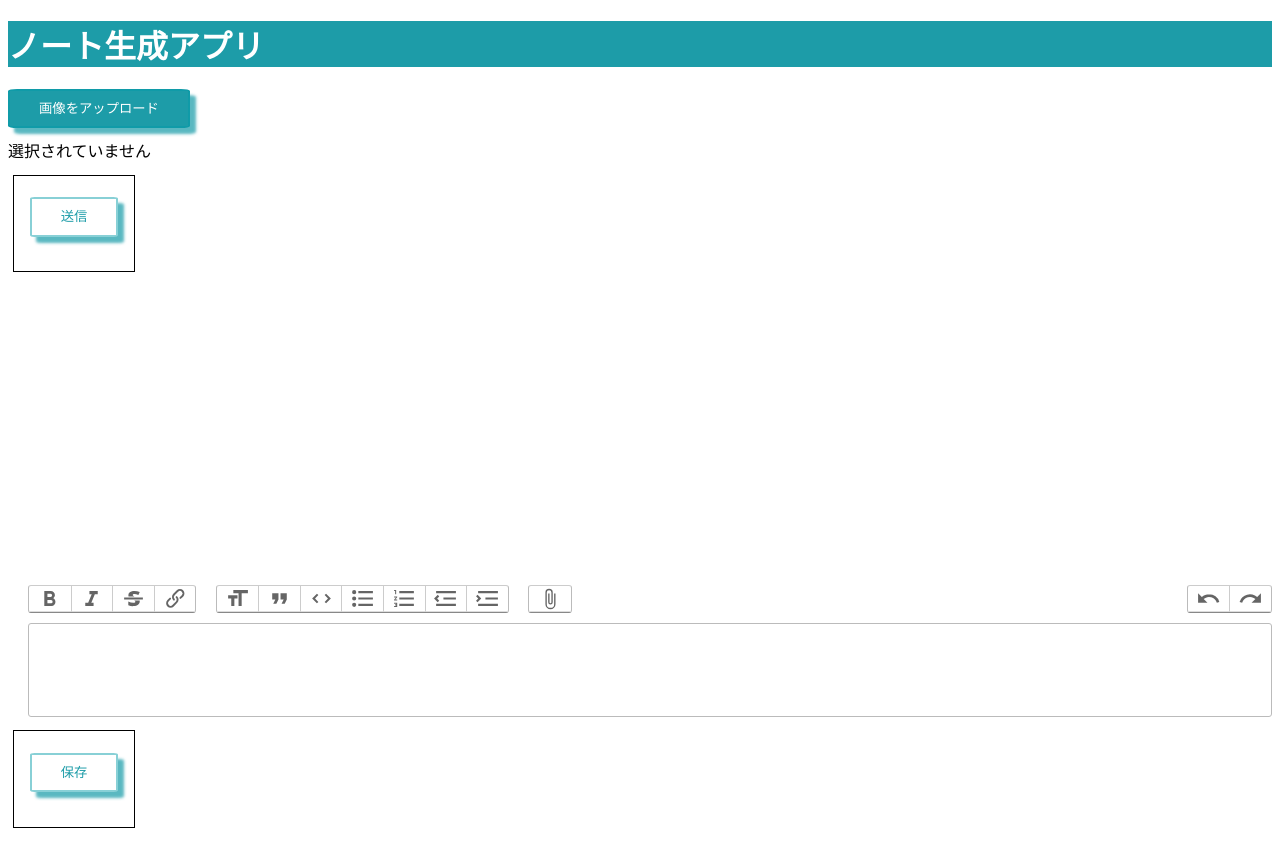
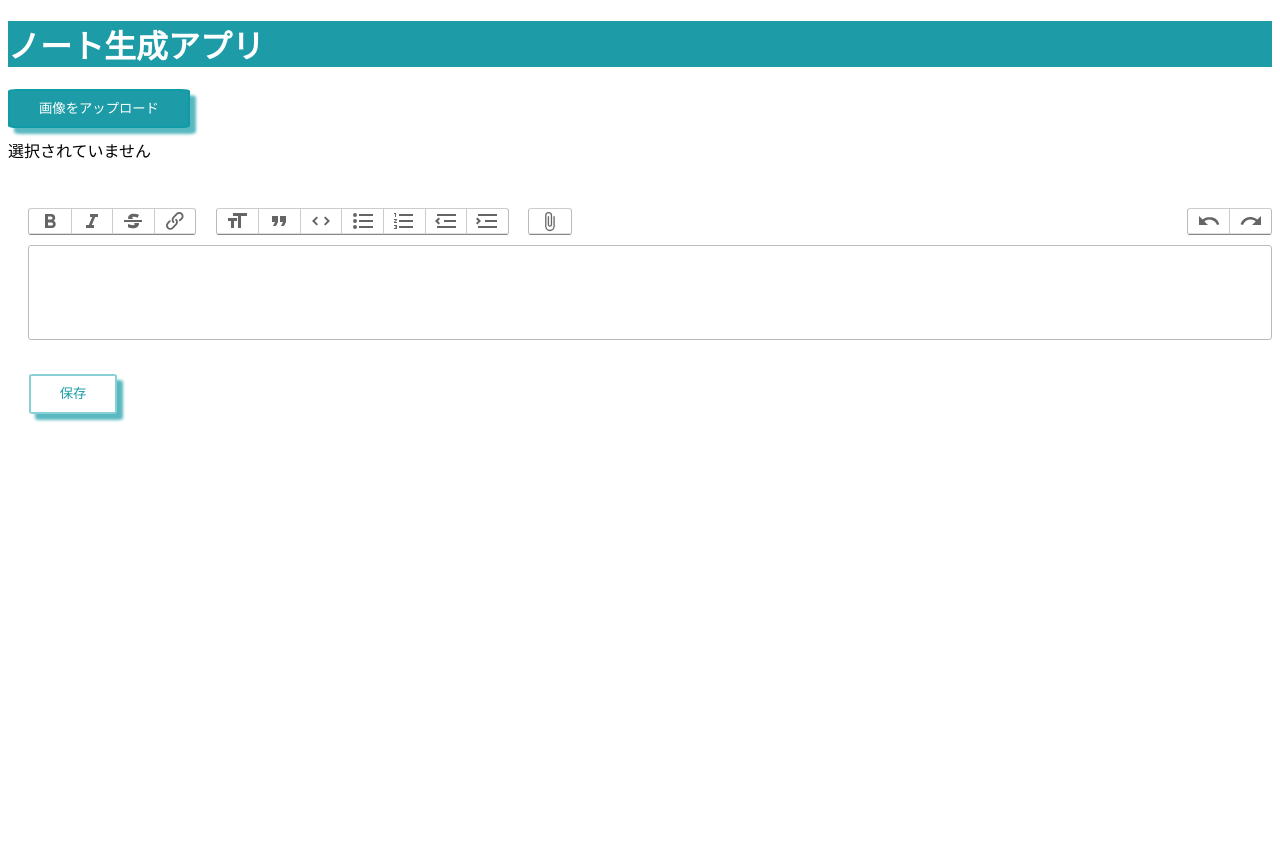
Before and after one commit to hirakuuuu/note_creator_100pro, a Flask app: page / in a window 1280 px wide. After the commit the page ends 422 px from the top, so only its background shows below. Run offline with Flask 2, Linux system fonts and the light colour scheme; some libraries are stand-ins or nearby versions.

Commit message:
[fix]位置、表示等修正

```diff
--- a/static/css/crop.css
+++ b/static/css/crop.css
@@ -12,7 +12,6 @@
 .btn {
   background: white;
   color: black;
-  border: 1px solid black;
   padding: 0.5em 1em;
   text-decoration: none;
   margin: 0.8em 0.3em;
--- a/static/js/preview.js
+++ b/static/js/preview.js
@@ -25,6 +25,9 @@ $(function () {
     for (var i = 0; i < len; i++) {
       var fileReader = new FileReader();
       fileReader.onload = function (e) {
+        // 隠してたポップアップ領域とボタンを出現させる
+        $("#cropping-popup").removeClass("hide")
+        $("#submitButton").removeClass("hide")
         // プレビュー表示する画像(モーダルを呼び出すリンク付き)
         $("#preview").append(
           $('<a class="popup-modal" href="#inline-wrap"></a>').append(
--- a/template/index.html
+++ b/template/index.html
@@ -23,19 +23,12 @@
         <input type="file" name="upfile" id="upload" multiple required />画像をアップロード
       </label>
       <p class="name">選択されていません</p>
-            </div>
-      <div class="btn">
-        <input type="button" id="submitButton" value="送信" class="btn--blue"/>
-      </div>
-    </form>
-
-    <div>
+      <div id="cropping-popup" class="hide">
         <div id="preview"></div>
 
         <div id="inline-wrap" class="popup-box mfp-hide">
           <div>トリミング</div>
           <!-- crop -->
-
           <div class="cropimage-wrap">
             <div class="box-2">
               <div class="result"></div>
@@ -54,6 +47,12 @@
           <button class="btn insert">Insert</button>
         </div>
       </div>
+
+      <div class="btn">
+        <input type="button" id="submitButton" value="文字認識" class="btn--blue hide"/>
+      </div>
+    </form>
+
     <form action="/topdf" method="POST" width="40%" style="margin-left: 20px">
       <input id="x" type="hidden" name="content" />
       <trix-editor id="trixeditor" input="x"></trix-editor>
```
Lines whose indentation alone changed are shown as unchanged.
